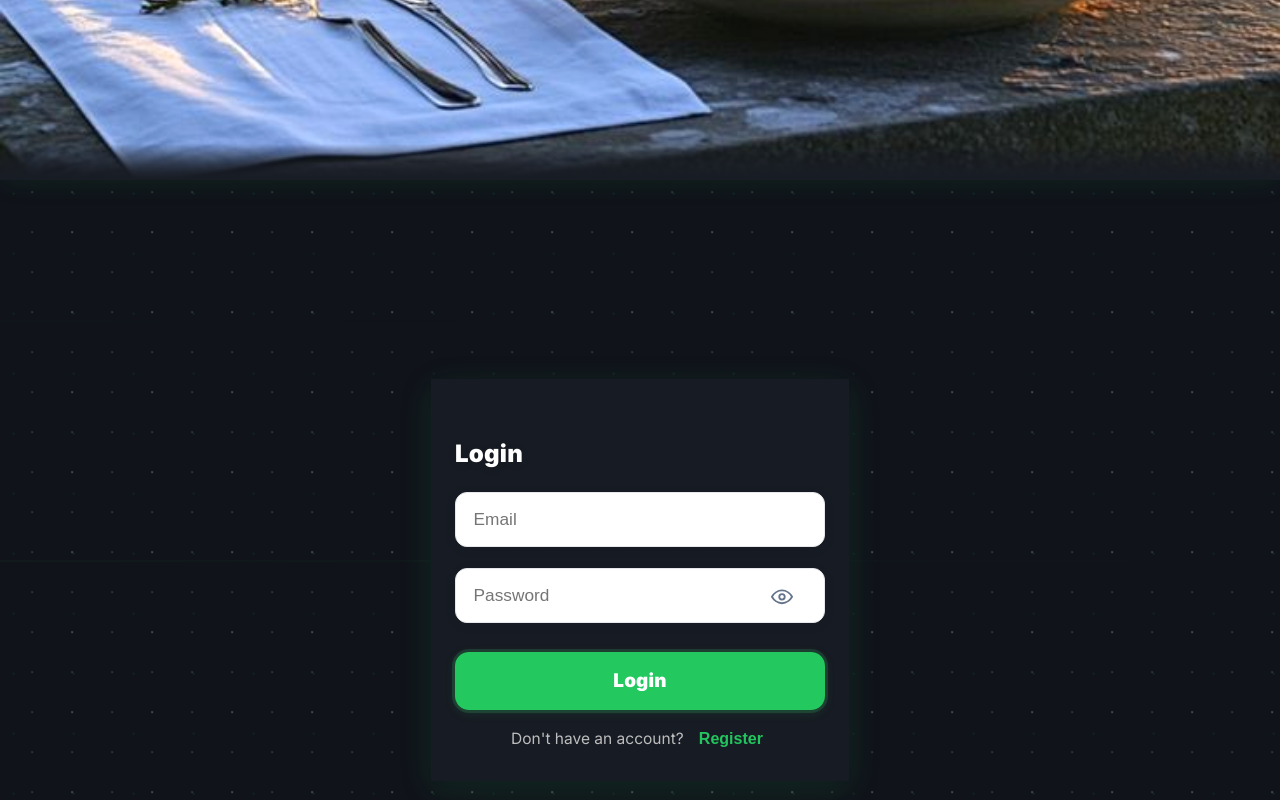
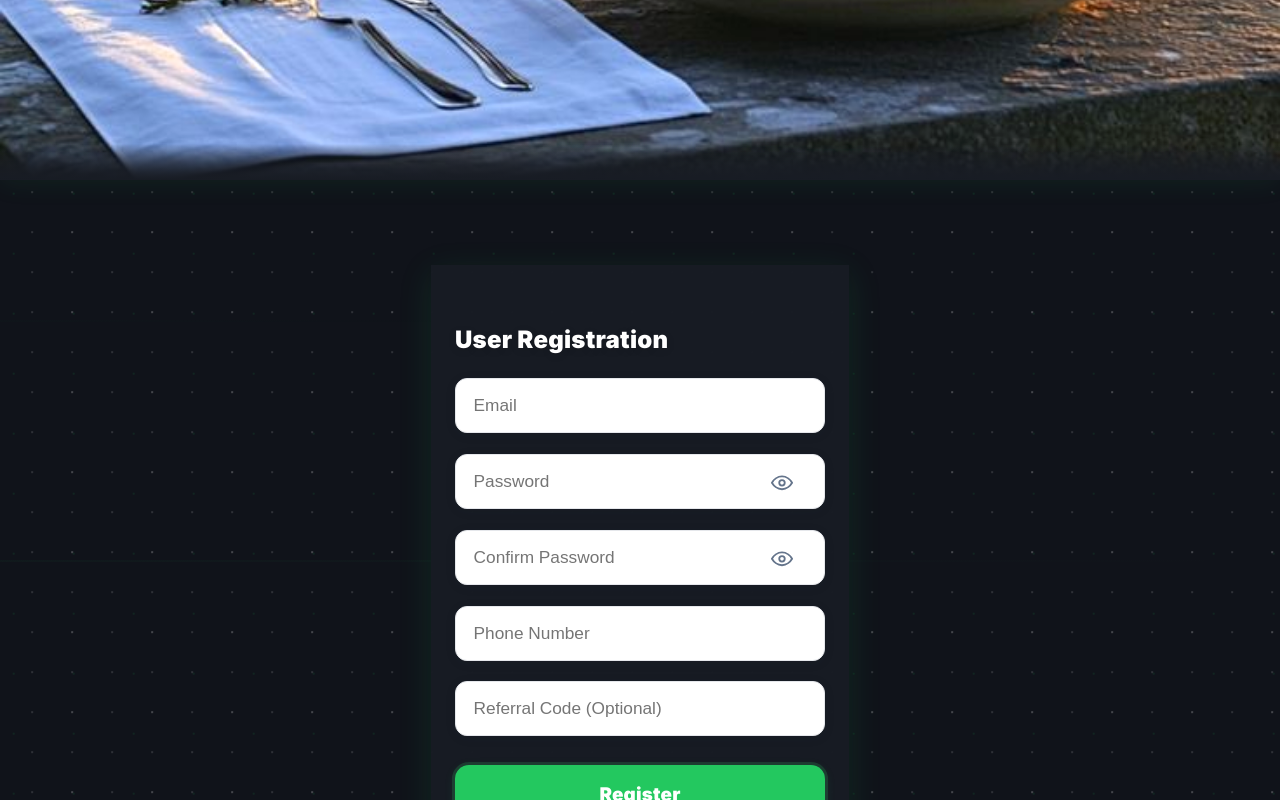
Before and after one commit to dukeheather/investmentsite, a React (Create React App) app in the folder investment-website/: page /register in a window 1280 px wide. Built offline with nearby package versions, Linux system fonts and the light colour scheme; the HTML template or start-up script is replaced by a standard one.

Commit message:
referal fix

```diff
--- a/investment-website/src/LoginRegister.js
+++ b/investment-website/src/LoginRegister.js
@@ -1,15 +1,27 @@
-import React, { useState } from 'react';
+import React, { useState, useEffect } from 'react';
+import { useLocation } from 'react-router-dom';
 import './LoginRegister.css';
 
 const API_URL = 'https://investmentsite-q1sz.onrender.com/api/auth';
 
 export default function LoginRegister({ user, setUser, setToken }) {
-  const [mode, setMode] = useState('login');
+  const location = useLocation();
+  const [mode, setMode] = useState(location.pathname === '/register' ? 'register' : 'login');
   const [form, setForm] = useState({ email: '', password: '', phone: '', referralCode: '', confirmPassword: '' });
   const [error, setError] = useState('');
   const [loading, setLoading] = useState(false);
   const [showPassword, setShowPassword] = useState(false);
   const [showConfirmPassword, setShowConfirmPassword] = useState(false);
+
+  useEffect(() => {
+    // Get referral code from URL if present
+    const params = new URLSearchParams(location.search);
+    const refCode = params.get('ref');
+    if (refCode) {
+      setForm(prev => ({ ...prev, referralCode: refCode }));
+      setMode('register'); // Switch to register mode if referral code is present
+    }
+  }, [location]);
 
   const handleChange = e => {
     setForm({ ...form, [e.target.name]: e.target.value });
--- a/investment-website/src/MainApp.js
+++ b/investment-website/src/MainApp.js
@@ -140,6 +140,8 @@ export default function MainApp() {
         </nav> */}
         <Routes>
           <Route path="/" element={<HomePage />} />
+          <Route path="/login" element={<LoginRegister user={user} setUser={setUser} setToken={setToken} />} />
+          <Route path="/register" element={<LoginRegister user={user} setUser={setUser} setToken={setToken} />} />
           <Route path="/plans" element={<InvestmentPlans user={user} token={token} />} />
           <Route path="/dashboard" element={<Dashboard user={user} token={token} />} />
           <Route path="/admin" element={<ProtectedRoute user={user}><AdminDashboard token={token} /></ProtectedRoute>} />
```
